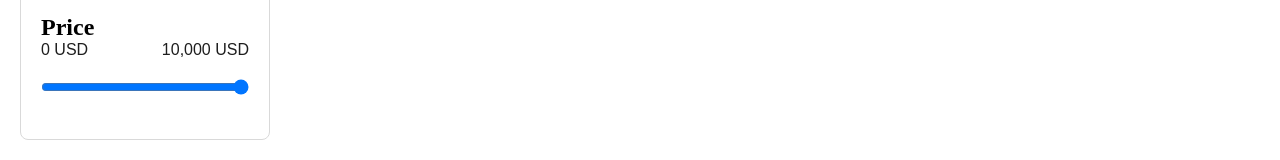
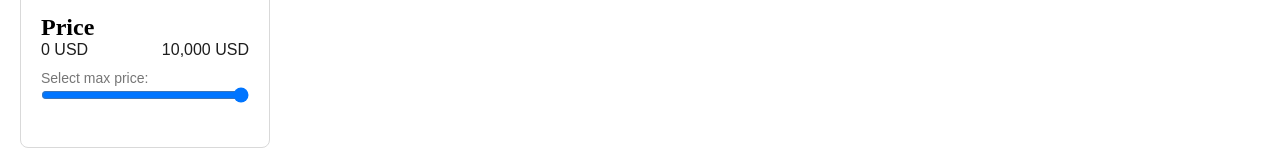
Before and after one commit to Hermzy14/webteknologi, a React (Vite) app: page /explore in a window 1280 px wide. Shown: the part 379-539 px from the top of the page. Built offline with nearby package versions, Linux system fonts and the light colour scheme; no server answers.

Commit message:
Fixed explore page to comply with Lighthouse tests.

```diff
--- a/src/components/CourseCard.jsx
+++ b/src/components/CourseCard.jsx
@@ -74,12 +74,17 @@ export function CourseCard({
       </NavLink>
 
       {!isDiscountedCourse && providers.length > 0 && (
+        <>
+          <label className="provider-label" htmlFor="provider-select">
+            Select a provider:
+          </label>
           <select
             className="provider-select"
             value={selectedProviderIndex}
             onChange={(e) =>
               onProviderChange(course.id, parseInt(e.target.value))
             }
+            id="provider-select"
           >
             {providers.map((provider, index) => (
               <option key={provider.id} value={index}>
@@ -93,6 +98,7 @@ export function CourseCard({
               </option>
             ))}
           </select>
+        </>
       )}
 
       {showCompare && (
--- a/src/components/Filter.jsx
+++ b/src/components/Filter.jsx
@@ -99,6 +99,9 @@ export function Filter({
           <span>0 USD</span>
           <span id={`${id}-max-price`}>{maxPrice.toLocaleString()} USD</span>
         </div>
+        <label htmlFor={`${id}-price-range`} className="price-slider-label">
+          Select max price:
+        </label>
         <input
           type="range"
           min="0"
--- a/src/css/card.css
+++ b/src/css/card.css
@@ -65,6 +65,11 @@
   margin: 8px 0 0 0;
 }
 
+.provider-label {
+  font-size: 14px;
+  color: var(--neutral-border-color);
+}
+
 .provider-select {
   width: 100%;
   padding: 0.5rem;
@@ -73,6 +78,7 @@
   background-color: white;
   cursor: pointer;
   transition: 0.2s ease-in-out;
+  margin-top: 0.5rem;
 }
 .provider-select:hover {
   background-color: var(--hover-color);
--- a/src/css/explore.css
+++ b/src/css/explore.css
@@ -88,9 +88,13 @@ main {
   margin-bottom: 10px;
 }
 
+.price-slider-label {
+  font-size: 14px;
+  color: var(--neutral-border-color);
+}
+
 .price-slider {
   width: 100%;
-  margin-top: 10px;
 }
 
 /* Sorting */
```
Lines whose indentation alone changed are shown as unchanged.
